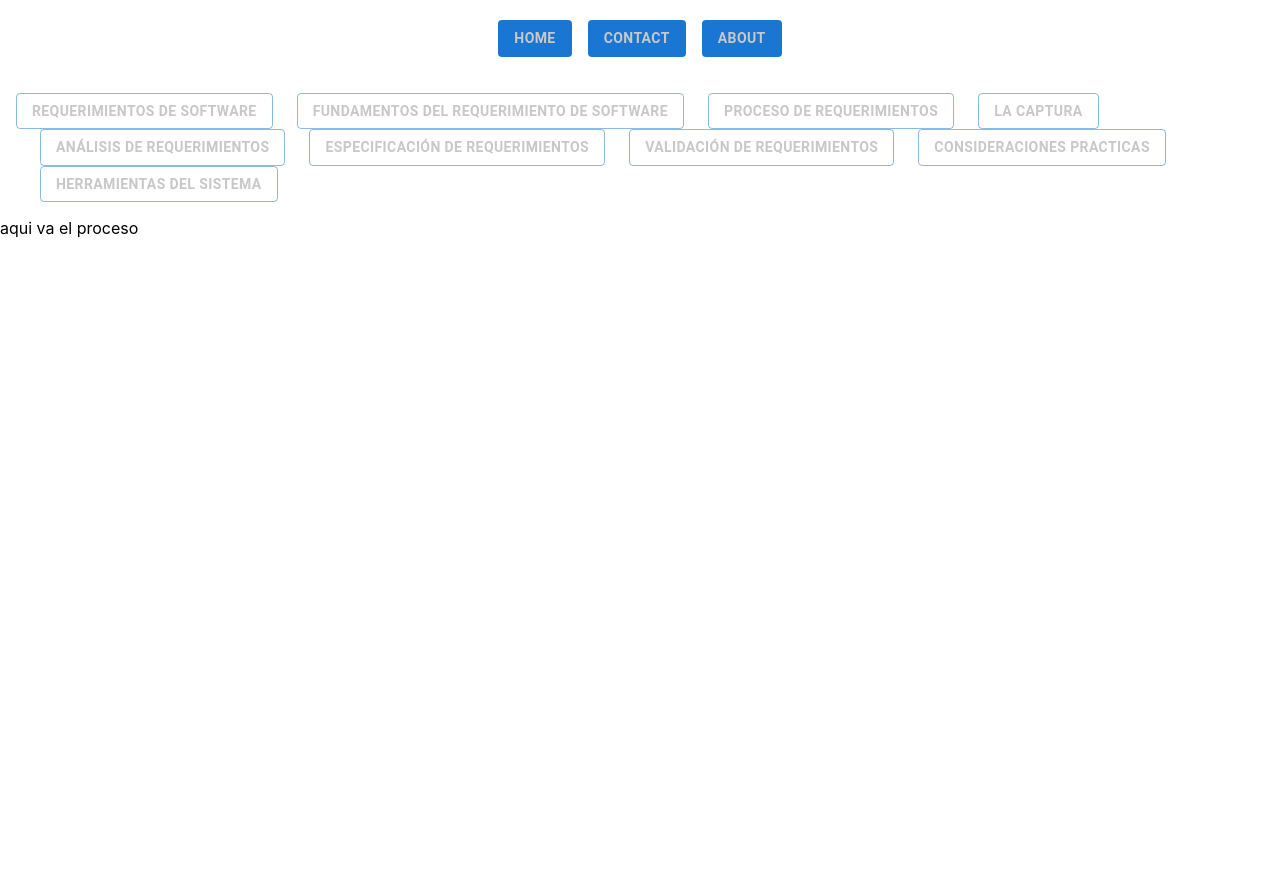
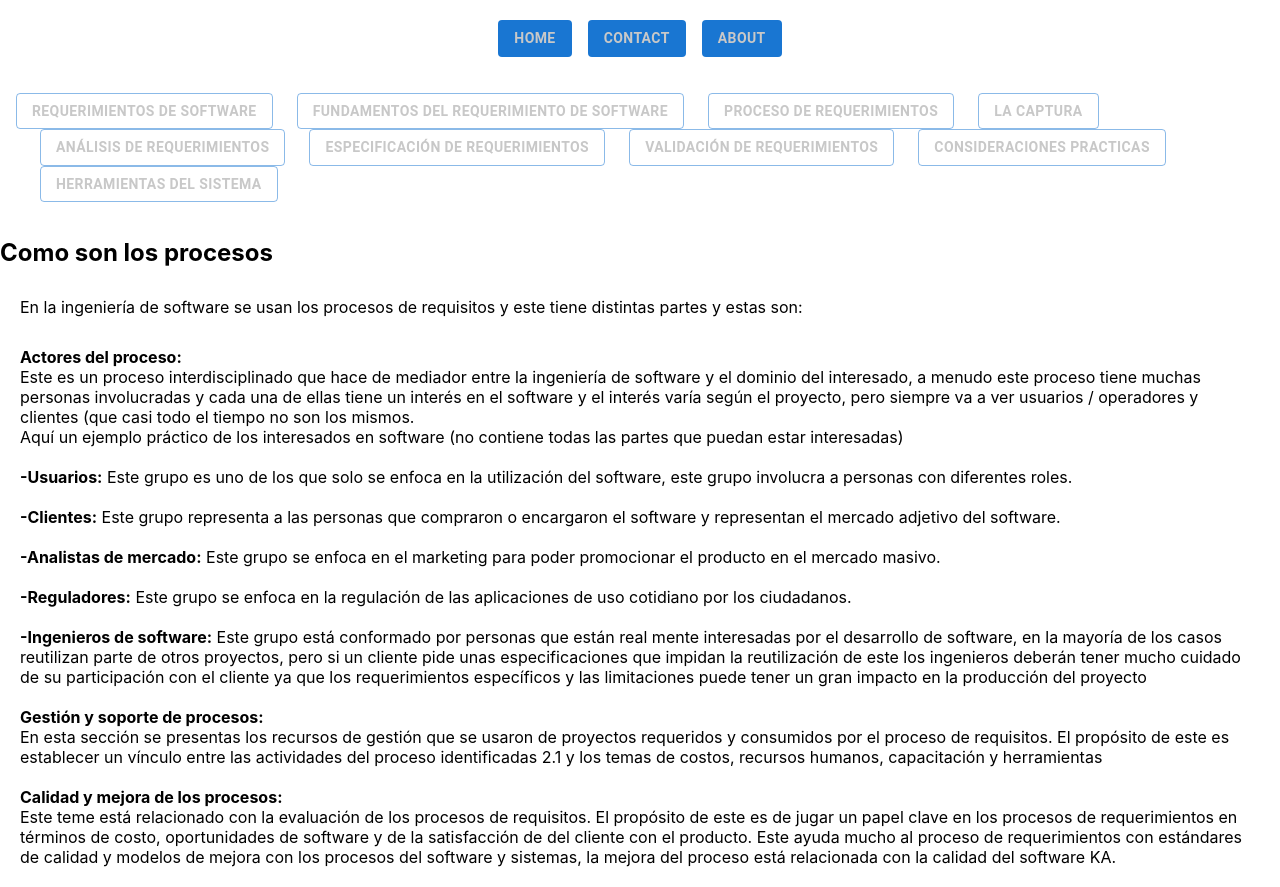
Before and after one commit to MiltonRiscanevo/wikiiberoproyect, a React (Create React App) app: page /software_requirements_process in a window 1280 px wide. Before the commit the page ends 800 px from the top, so only its background shows below. Built offline with nearby package versions, Linux system fonts and the light colour scheme.

Commit message:
adicionando procesos

```diff
--- a/src/components/datarequirements/ProcesoDeRequerimientos.jsx
+++ b/src/components/datarequirements/ProcesoDeRequerimientos.jsx
@@ -3,7 +3,25 @@ import React from 'react'
 const ProcesoDeRequerimientos = () => {
     return (
         <div>
-            aqui va el proceso
+            <h2>Como son los procesos</h2>
+            <p>En la ingeniería de software se usan los procesos de requisitos y este tiene distintas partes y estas son:</p>
+
+        <p> <strong>Actores del proceso:</strong> <br />  Este es un proceso interdisciplinado que hace de mediador entre la ingeniería de software y el dominio del interesado, a menudo este proceso tiene muchas personas involucradas y cada una de ellas tiene un interés en el software y el interés varía según el proyecto, pero siempre va a ver usuarios / operadores y clientes (que casi todo el tiempo no son los mismos. <br /> Aquí un ejemplo práctico de los interesados en software (no contiene todas las partes que puedan estar interesadas)
+           <br />
+           <br /><strong>-Usuarios:</strong>  Este grupo es uno de los que solo se enfoca en la utilización del software, este grupo involucra a personas con diferentes roles.
+           <br />
+           <br /> <strong>-Clientes:</strong>  Este grupo representa a las personas que compraron o encargaron el software y representan el mercado adjetivo del software.
+           <br />
+           <br /> <strong>-Analistas de mercado:</strong> Este grupo se enfoca en el marketing para poder promocionar el producto en el mercado masivo.
+           <br />
+           <br /> <strong>-Reguladores:</strong> Este grupo se enfoca en la regulación de las aplicaciones de uso cotidiano por los ciudadanos.
+           <br />
+           <br /> <strong>-Ingenieros de software:</strong> Este grupo está conformado por personas que están real mente interesadas por el desarrollo de software, en la mayoría de los casos reutilizan parte de otros proyectos, pero si un cliente pide unas especificaciones que impidan la reutilización de este los ingenieros deberán tener mucho cuidado de su participación con el cliente ya que los requerimientos específicos y las limitaciones puede tener un gran impacto en la producción del proyecto
+           <br />
+           <br /> <strong>Gestión y soporte de procesos:</strong> <br /> En esta sección se presentas los recursos de gestión que se usaron de proyectos requeridos y consumidos por el proceso de requisitos. El propósito de este es establecer un vínculo entre las actividades del proceso identificadas 2.1 y los temas de costos, recursos humanos, capacitación y herramientas
+           <br />
+           <br /> <strong>Calidad y mejora de los procesos:</strong> <br />  Este teme está relacionado con la evaluación de los procesos de requisitos. El propósito de este es de jugar un papel clave en los procesos de requerimientos en términos de costo, oportunidades de software y de la satisfacción de del cliente con el producto. Este ayuda mucho al proceso de requerimientos con estándares de calidad y modelos de mejora con los procesos del software y sistemas, la mejora del proceso está relacionada con la calidad del software KA.</p>
+
         </div>
     )
 }
```
